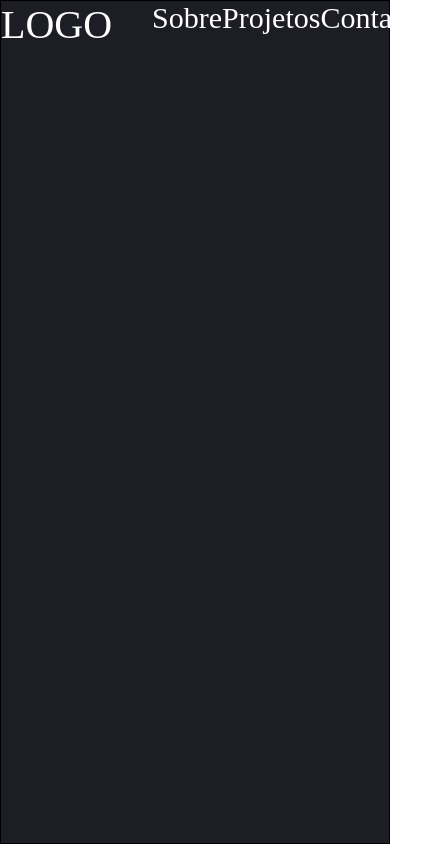
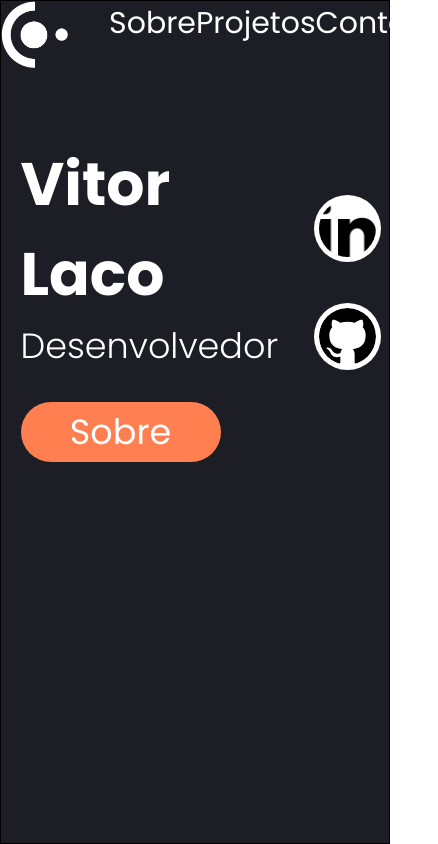
Before and after one commit to VLBortolotti/portfolio, a plain HTML site: page index.html in a window 390 px wide. Shown: the top 844 px of the page, 438 px wide, since content can reach past the window. Drawn offline with Linux system fonts and the light colour scheme.

Commit message:
Primeira seção pronta e responsiva

```diff
--- a/estilos.css
+++ b/estilos.css
@@ -2,6 +2,10 @@
 * {
 	margin: 0;
 	box-sizing: border-box;
+}
+
+body {
+	font-family: 'Poppins', sans-serif;
 }
 
 /* Sections of the website */
@@ -36,6 +40,93 @@ li {
 	text-decoration: none;
 }
 
+.menu-item:hover {
+	border-bottom: 1px solid white;
+	color: coral;
+	cursor: pointer;
+}
+
+/* Nome */
+h1 {
+	font-size: 60px;
+	margin: 70px 0px 0px 0px;
+}
+
+.hero-text {
+	margin-left: 5vw;
+	margin-bottom: 200px;
+}
+
+.hero-area {
+	display: flex;
+	height: 100%;
+	justify-content: space-between;
+}
+
+p {
+	font-size: 35px;
+	margin: 0px 0px 30px 0px;
+	font-weight: 300;
+}
+
+/* Botao */
+.button {
+	width: 200px;
+	height: 60px;
+	border-radius: 30px;
+	background-color: coral;
+	text-align: center;
+	display: table-cell;
+	vertical-align: middle;
+	font-size: 35px;
+	font-weight: 400;
+}
+
+.button:hover {
+	background-color: #ef744b;
+	box-shadow: 10px 4px 7px black;
+	cursor: default;
+}
+
+.button:active {
+	background-color: #A9A9A9;
+	color: #808080;
+}
+
+/* Logo */
+.logo {
+	height: 8vh;
+}
+
+.logo:hover {
+	background-color: coral;
+	border-radius: 20px;
+}
+
+/* Social */
+.social {
+	color: white;
+	margin-right: 2vw;
+	margin-top: 3vh;
+}
+
+.rede {
+	padding: 5px;
+	background-color: white;
+	border-radius: 40px;
+	width: 67px;
+	height: 67px;
+}
+
+.rede:hover {
+	background-color: coral;
+	cursor: pointer;
+}
+
+.socials {
+	margin-top: 12vh;
+}
+
 /* Rodape */
 footer {
 	height: 500px;
--- a/index.html
+++ b/index.html
@@ -7,19 +7,52 @@
 
 		<!-- CSS -->
 		<link rel="stylesheet" type="text/css" href="estilos.css">
-	</head>
+
+		<!-- Fontes -->
+		<link rel="preconnect" href="https://fonts.googleapis.com">
+		<link rel="preconnect" href="https://fonts.gstatic.com" crossorigin>
+		<link href="https://fonts.googleapis.com/css2?family=Poppins:wght@300;400;600;700;800&display=swap" rel="stylesheet">
 
 	<body>
 
+		<!-- Primeira Secao -->
+
+		<!-- Menu -->
 		<section class="hero">
 			<nav>
-				<div>LOGO</div>
+				<img class="logo" src="logo.png" alt="Logo do website" />
 				<ul>
-					<li>Sobre</li>
-					<li>Projetos</li>
-					<li>Contato</li>
+					<li class="menu-item">Sobre</li>
+					<li class="menu-item">Projetos</li>
+					<li class="menu-item">Contato</li>
 				</ul>
 			</nav>
+
+			<!-- Area Principal -->
+			<div class="hero-area">
+
+				<!-- Destaques -->
+				<div class="hero-text">
+					<h1 class="name">Vitor Laco</h1>
+					<p class="desenvolvedor">Desenvolvedor</p>
+					<div class="button">Sobre</div>
+				</div>
+
+				<!-- Redes sociais -->
+				<div class="socials">
+					<div class="social">
+						<a href="https://www.linkedin.com/in/vitor-laco-bortolotti-8705681b5/" target="_blank">
+							<img src="LinkedIn.png" alt="LinkedIn" class="rede" title="LinkedIn"/>
+						</a>
+					</div>
+
+					<div class="social">
+						<a href="https://github.com/VLBortolotti" target="_blank">
+							<img src="github.svg" alt="GitHub" class="rede" title="GitHub"/>
+						</a>
+					</div>
+				</div>
+			</div>
 		</section>
 
 		<section></section>
```
Also changed, not shown: LinkedIn.png (added), github.svg (added).
